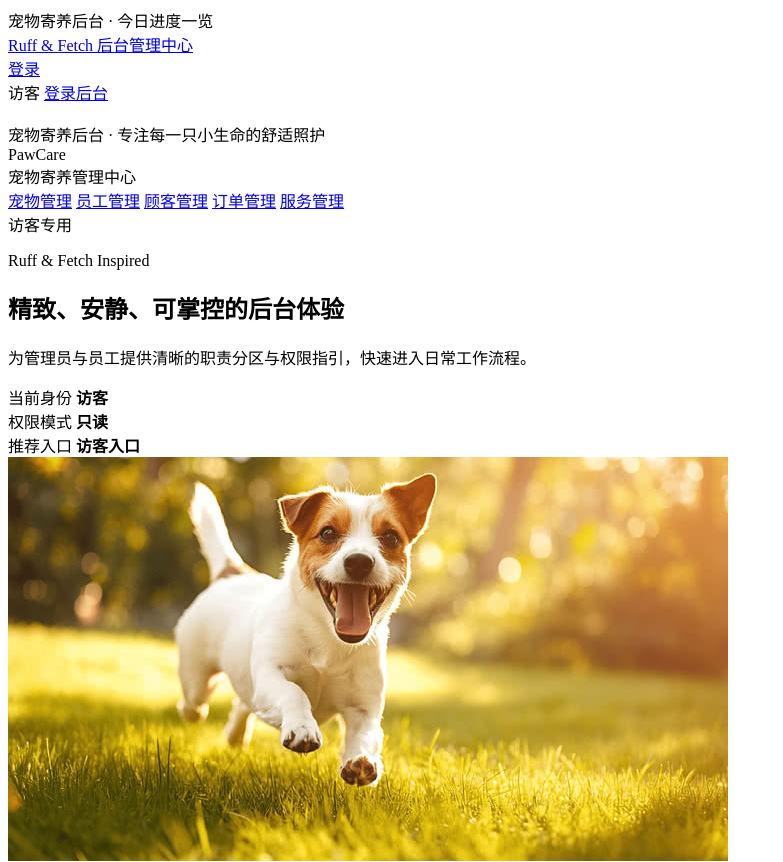
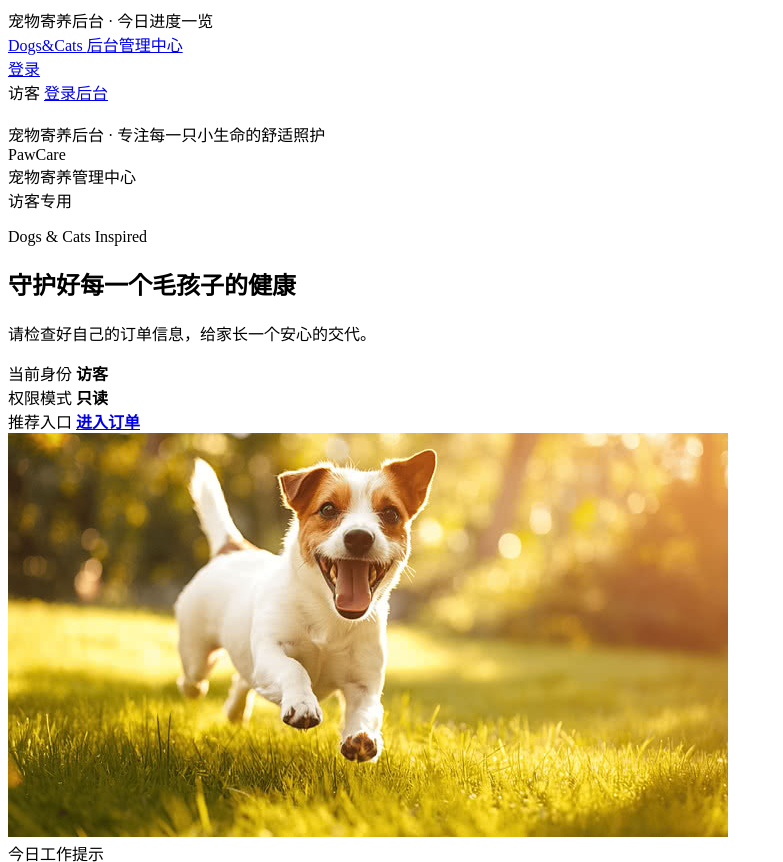
Before and after one commit to ethereal-cloud/Internet-database, a Yii app: template backend/views/site/index.php in a window 1280 px wide. Shown: the top 862 px of the page, without its empty margins (0-783 px from the left). Run offline with PHP 8.4 and a stand-in for Yii, Linux system fonts and the light colour scheme; the template is opened without the code that fills it, so the values that code supplies are empty; some libraries are stand-ins or nearby versions.

Commit message:
更改后台文字

```diff
--- a/backend/views/layouts/main.php
+++ b/backend/views/layouts/main.php
@@ -43,7 +43,7 @@ AppAsset::register($this);
         <div class="top-strip">宠物寄养后台 · 今日进度一览</div>
         <div class="nav-row">
             <?= Html::a(
-                'Ruff &amp; Fetch <span>后台管理中心</span>',
+                'Dogs&amp;Cats <span>后台管理中心</span>',
                 ['/site/index'],
                 ['class' => 'brand-link', 'encode' => false]
             ) ?>
--- a/backend/views/site/index.php
+++ b/backend/views/site/index.php
@@ -108,11 +108,6 @@ $cards = [
             <div class="brand-mark">PawCare</div>
             <div class="brand-tagline">宠物寄养管理中心</div>
         </div>
-        <nav class="admin-nav">
-            <?php foreach ($navItems as $item): ?>
-                <?= Html::a(Html::encode($item['label']), $item['url'], ['class' => 'nav-pill']) ?>
-            <?php endforeach; ?>
-        </nav>
         <div class="admin-actions">
             <div class="role-chip"><?= Html::encode($roleLabel) ?>专用</div>
         </div>
@@ -120,9 +115,9 @@ $cards = [
 
     <section class="admin-hero">
         <div class="hero-copy">
-            <p class="hero-kicker">Ruff & Fetch Inspired</p>
-            <h1>精致、安静、可掌控的后台体验</h1>
-            <p class="hero-text">为管理员与员工提供清晰的职责分区与权限指引，快速进入日常工作流程。</p>
+            <p class="hero-kicker">Dogs & Cats Inspired</p>
+            <h1>守护好每一个毛孩子的健康</h1>
+            <p class="hero-text">请检查好自己的订单信息，给家长一个安心的交代。</p>
             <div class="hero-stats">
                 <div>
                     <span>当前身份</span>
@@ -134,7 +129,7 @@ $cards = [
                 </div>
                 <div>
                     <span>推荐入口</span>
-                    <strong><?= Html::encode($roleEntry) ?></strong>
+                    <strong><?= Html::a('进入订单', ['/fosterorder/index']) ?></strong>
                 </div>
             </div>
         </div>
--- a/frontend/web/css/site.css
+++ b/frontend/web/css/site.css
@@ -95,6 +95,12 @@ body {
 .navbar-inverse .navbar-nav > li > a {
     color: #2d3f4a;
     font-weight: 600;
+}
+
+.navbar-inverse .navbar-brand {
+    font-family: 'Playfair Display', 'Times New Roman', serif;
+    font-size: 24px;
+    letter-spacing: 0.04em;
 }
 
 .navbar-inverse .navbar-brand:hover,
```
